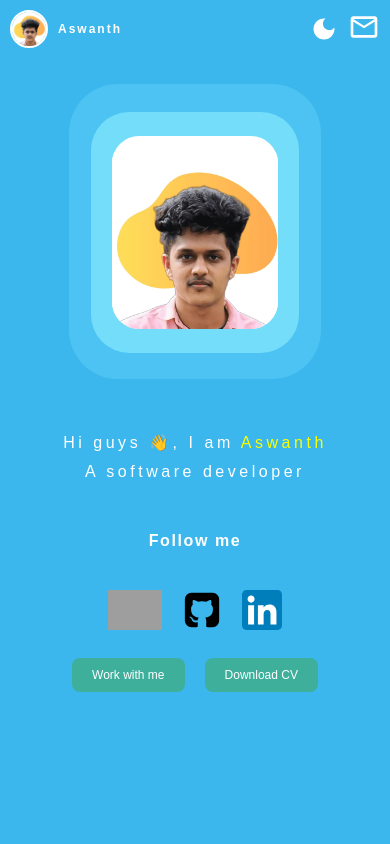
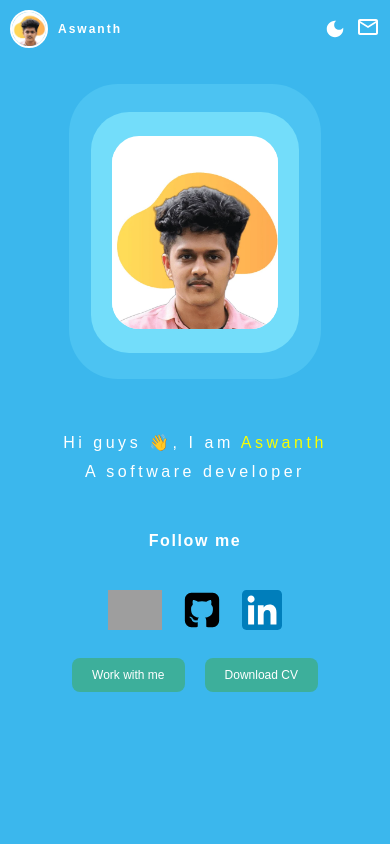
Before and after one commit to aswanth-aswanth/PORTFOLIO, a React (Vite) app in the folder client/: page / in a window 390 px wide. Shown: the top 844 px of the page. Built offline with nearby package versions, Linux system fonts and the light colour scheme; grey boxes are pictures that could not be loaded.

Commit message:
14.fourteenth commit

```diff
--- a/client/public/styles/index.css
+++ b/client/public/styles/index.css
@@ -826,11 +826,11 @@ right: 20px;
     padding-top: 10px;
   }
   .nav .nav-child2 .lightmode {
-    font-size: 28px;
+    font-size: 22px;
     margin-right: 10px;
   }
   .nav .nav-child2 .menu {
-    font-size: 32px;
+    font-size: 24px;
     margin-right: 10px;
   }
   .nav ul {
--- a/client/src/components/Header.jsx
+++ b/client/src/components/Header.jsx
@@ -137,7 +137,7 @@ function Header() {
             alt=""
           />
         </a>
-        <a href="www.linkedin.com/in/aswanth-t-5525801ba">
+        <a href="https://www.linkedin.com/in/aswanth-t-5525801ba">
           <motion.img
             whileHover={{ scale: 1.2 }}
             whileTap={{ scale: 0.9 }}
--- a/client/src/components/Main.jsx
+++ b/client/src/components/Main.jsx
@@ -11,7 +11,7 @@ function Main() {
     {
       id: 3,
       account: "linkedin.svg",
-      link: "www.linkedin.com/in/aswanth-t-5525801ba",
+      link: "https://www.linkedin.com/in/aswanth-t-5525801ba/",
     },
     { id: 4, account: "fb.svg" ,link:" "},
   ];
```
